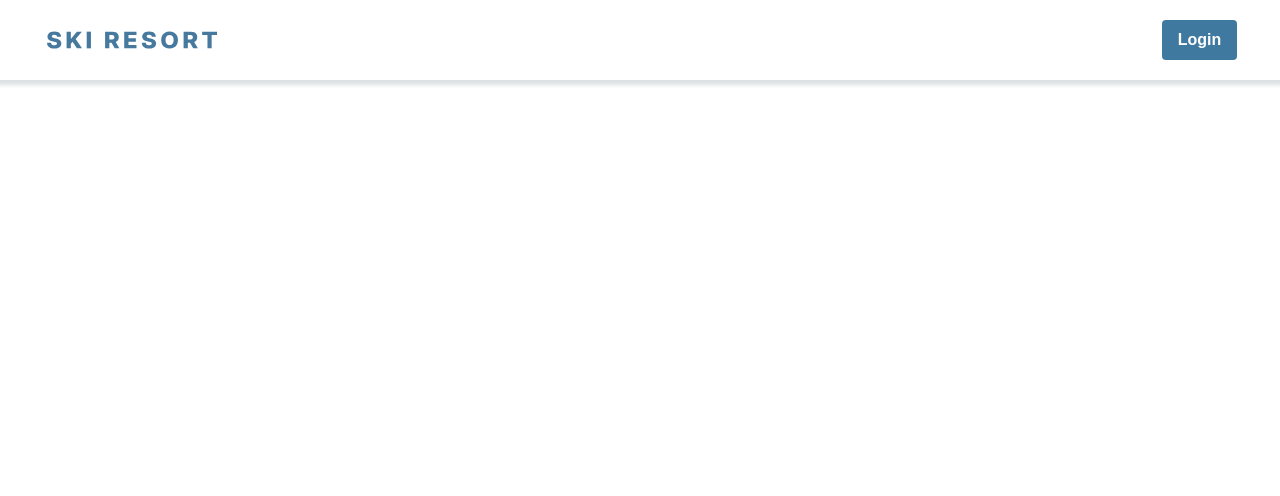
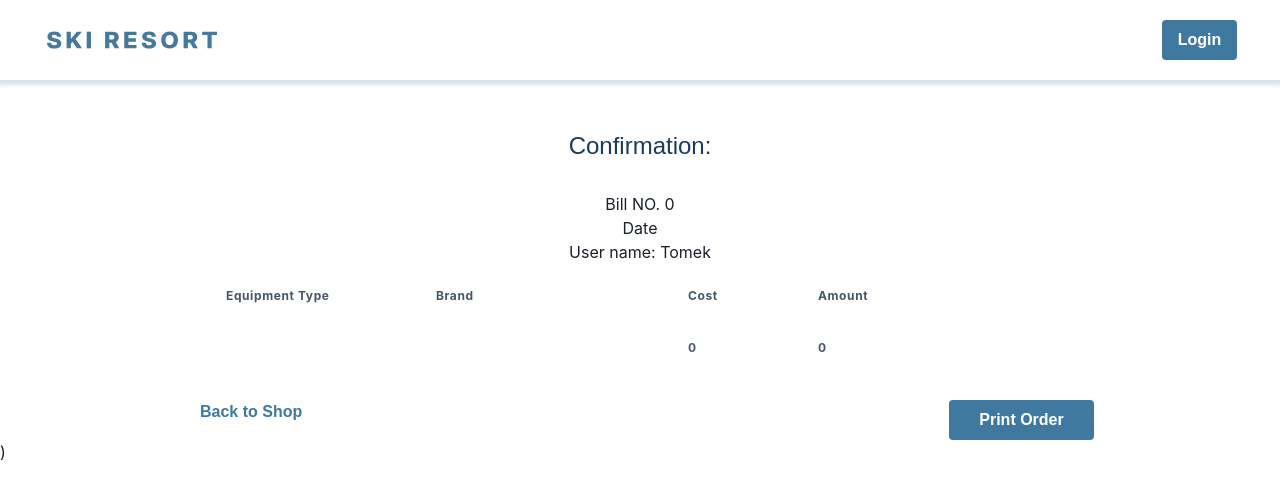
Before and after one commit to Ski-Curort/ski-curort, a React (Create React App) app in the folder frontend/: page /confirmation in a window 1280 px wide. Shown: the top 496 px of the page. Built offline with nearby package versions, Linux system fonts and the light colour scheme.

Commit message:
--add confirmation-

```diff
--- a/frontend/src/components/Cart.tsx
+++ b/frontend/src/components/Cart.tsx
@@ -111,16 +111,7 @@ equipments.splice(0,equipments.length);
                             <Box width='210px' marginLeft='16px' paddingLeft='24px'>{equipment.equipmentType}</Box>
                             <Box width='252px' paddingLeft='24px'>{equipment.brand}</Box>
                             <Box width='130px' paddingLeft='24px'>{equipment.totalPrice}</Box>
-                            <Box width='175px' paddingLeft='24px'><FormControl>
-
-                                <NumberInput max={10} min={1}>
-                                    <NumberInputField/>
-                                    <NumberInputStepper>
-                                        <NumberIncrementStepper/>
-                                        <NumberDecrementStepper/>
-                                    </NumberInputStepper>
-                                </NumberInput>
-                            </FormControl></Box>
+                            <Box width='175px' paddingLeft='24px'>{equipment.amount}</Box>
                             <Box width='96px' display={"flex"} justifyContent={"center"}>
                                 <img alt={"Bin"} src={Bin} onClick={()=>deleteItem(equipment.itemId)}/>
                             </Box>
--- a/frontend/src/components/Confirmation.tsx
+++ b/frontend/src/components/Confirmation.tsx
@@ -1,16 +1,68 @@
-import {Box} from "@chakra-ui/react";
+import {
+    Box,
+    FormControl, NumberDecrementStepper,
+    NumberIncrementStepper,
+    NumberInput,
+    NumberInputField,
+    NumberInputStepper
+} from "@chakra-ui/react";
 import {NavBar} from "./navBar";
 import {useContext} from "react";
 import {DataContext} from "../App";
+import Bin from "../files/Vector (1).png";
+import {useNavigate} from "react-router-dom";
 
 
 export const Confirmation = () => {
     const context = useContext(DataContext);
+    const navigate = useNavigate()
+    function printBill(){
+        fetch(`http://localhost:8080/api/pdf/${context.billData.id}`,
+            {method: 'GET'})
+
+
+    }
     return (
         <Box>
-            {context.billData.itemList.map((item) => {
-                return(
-                <Box>{item.item.equipmentType}</Box>)})}
+
+            <Box>
+                <Box display={"flex"} justifyContent={"center"} flexDirection={"column"} alignItems={"center"}>
+                    <p className={"summary"}>Confirmation:</p>
+                    <p>Bill NO. {context.billData.id}</p>
+                    <p>Date  {context.billData.creationData}</p>
+                    <p>User name: {context.userData.userName}</p>
+
+                    <Box width='908px'>
+                        <Box className={"summaryBar"} background={"white"} height='40px' display={"flex"}
+                             flexDirection={"row"} marginTop='12px' marginBottom='12px'>
+                            <Box width='210px' marginLeft='16px' paddingLeft='24px'>Equipment Type</Box>
+                            <Box width='252px' paddingLeft='24px'>Brand</Box>
+                            <Box width='130px' paddingLeft='24px'>Cost</Box>
+                            <Box width='175px' paddingLeft='24px'>Amount</Box>
+                            <Box width='96px'></Box>
+
+                        </Box>
+                        {context.billData.itemList.map((item) => {
+                            return (<Box className={"summaryBar"} background={"white"} height='40px' display={"flex"}
+                                         flexDirection={"row"} marginTop='12px' marginBottom='12px' key={item.item.itemId}>
+                                <Box width='210px' marginLeft='16px' paddingLeft='24px'>{item.item.equipmentType}</Box>
+                                <Box width='252px' paddingLeft='24px'>{item.item.brand}</Box>
+                                <Box width='130px' paddingLeft='24px'>{item.item.totalPrice}</Box>
+                                <Box width='175px' paddingLeft='24px'>{item.item.amount}</Box>
+
+                            </Box>)
+                        })}
+                    </Box>
+                    <Box width='908px' display={"flex"} flexDirection={"row"} justifyContent={"space-between"}
+                         marginTop='20px'>
+                        <Box onClick={() => navigate('/cart')} display={"flex"} flexDirection={"row"} width='200px'>
+                            <Box className={"backToShop"} marginLeft='14px' width='144px' height='40px'> Back to Shop </Box></Box>
+                        <button className={"buttonAdd"} onClick={() => printBill()}>Print Order</button>
+                    </Box>
+
+                </Box>
+
+            </Box>)
 
         </Box>)
 }
```
Also changed, not shown: 1 other file (tests, documents, lock files or other folders).
